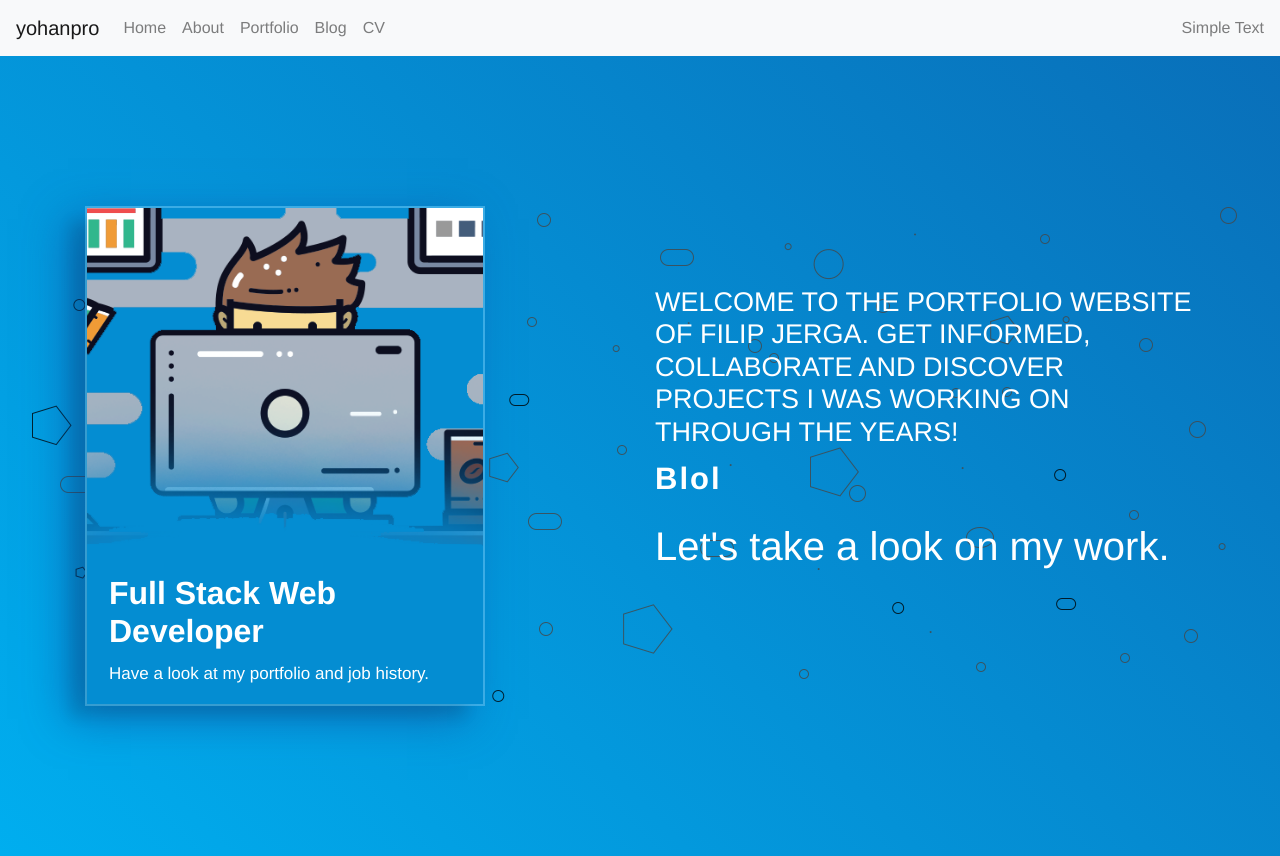
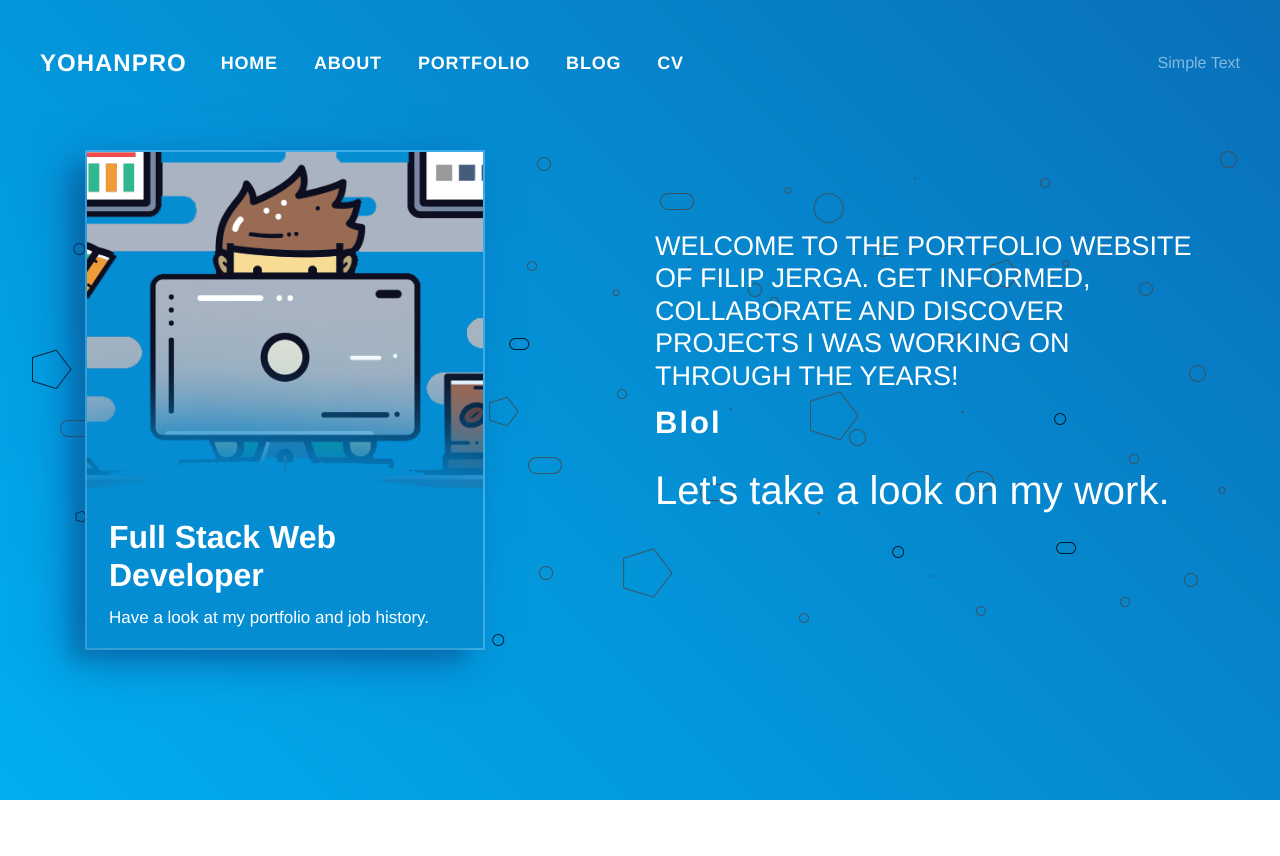
Before and after one commit to yohanpro/nextjs_basic, a Next.js app: page / in a window 1280 px wide. After the commit the page ends 800 px from the top, so only its background shows below. Built offline with nearby package versions, Linux system fonts and the light colour scheme; a web font is replaced by a local one.

Commit message:
Header 통합편 -2

```diff
--- a/components/shared/Header.js
+++ b/components/shared/Header.js
@@ -16,7 +16,7 @@ const BsNavLink = prop => {
 
   return (
     <Link href={route}>
-      <a className="nav-link">{title}</a>
+      <a className="nav-link port-navbar-link">{title}</a>
     </Link>
   );
 };
@@ -28,24 +28,24 @@ const Header = (props) => {
 
   return (
     <div>
-      <Navbar color="light" light expand="md">
-        <NavbarBrand href="/">yohanpro</NavbarBrand>
+      <Navbar className="port-navbar port-default absolute" color="transparent" dark expand="md">
+        <NavbarBrand className="port-navbar-brand" href="/">yohanpro</NavbarBrand>
         <NavbarToggler onClick={toggle} />
         <Collapse isOpen={isOpen} navbar>
           <Nav className="mr-auto" navbar>
-            <NavItem>
+            <NavItem className="port-navbar-item">
               <BsNavLink route="/" title="Home" />
             </NavItem>
-            <NavItem>
+            <NavItem className="port-navbar-item">
               <BsNavLink route="/about" title="About" />
             </NavItem>
-            <NavItem>
+            <NavItem className="port-navbar-item">
               <BsNavLink route="/portfolios" title="Portfolio" />
             </NavItem>
-            <NavItem>
+            <NavItem className="port-navbar-item">
               <BsNavLink route="/blog" title="Blog" />
             </NavItem>
-            <NavItem>
+            <NavItem className="port-navbar-item">
               <BsNavLink route="/cv" title="CV" />
             </NavItem>
           </Nav>
--- a/styles/main.scss
+++ b/styles/main.scss
@@ -1,6 +1,8 @@
 
 @import './shared/fonts';
+@import './shared/header';
 @import './index';
+
 html, body {
   height:100%;
   width:100%;
@@ -12,3 +14,6 @@ html, body {
   font-weight: bold;
   letter-spacing: 2px;
 }
+.absolute {
+  position: absolute;
+}
--- /dev/null
+++ b/styles/shared/_header.scss
@@ -0,0 +1,39 @@
+
+
+  // HEADER
+  .port-navbar.port-default {
+    width: 100%;
+    z-index: 15;
+    padding: 40px;
+
+    .port-navbar {
+      &-brand {
+        color: white;
+        font-size: 24px;
+        text-transform: uppercase;
+        letter-spacing: 1px;
+        font-weight: bold;
+      }
+
+      &-item {
+        margin-left: 10px;
+        margin-right: 10px;
+      }
+
+      &-link {
+        color: white;
+        font-weight: bold;
+        letter-spacing: 0.8px;
+        font-size: 18px;
+        text-transform: uppercase;
+
+        &.active {
+        color: #dba919;
+        }
+
+        &:hover, &:focus {
+          color: #dba919;
+        }
+      }
+    }
+  }
```
Also changed, not shown: styles/_index.scss (line endings or trailing spaces).
